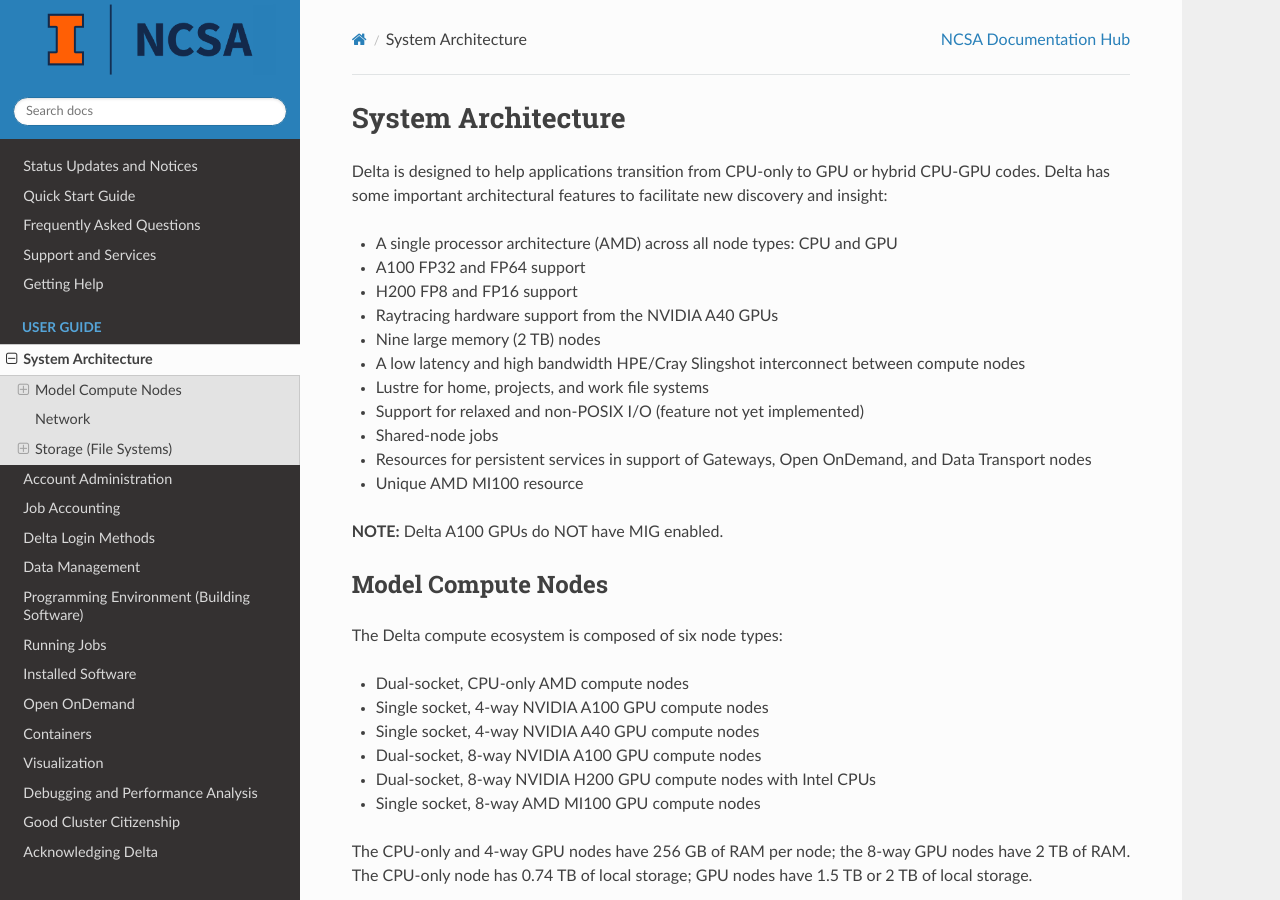
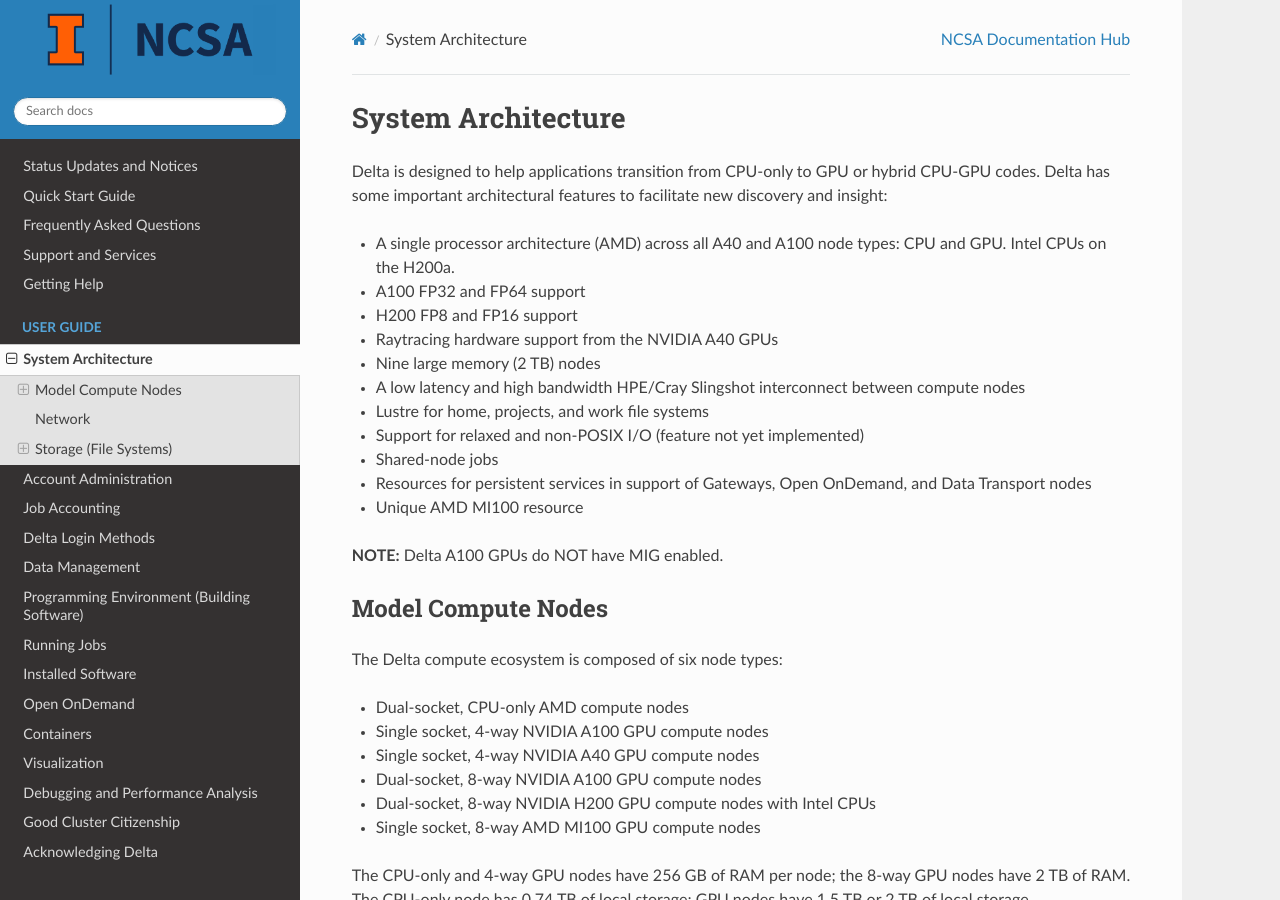
Before and after one commit to ncsa/Delta_doc, a Sphinx documentation site: the page built from docs/source/user_guide/architecture.rst, in a window 1280 px wide and 900 px high. Built offline with Sphinx 7.4.7 and the Read the Docs theme 3.1.0, drawn with Linux system fonts in a browser that asks for light colours.

Commit message:
Update architecture.rst
and another small change.

```diff
--- a/docs/source/user_guide/architecture.rst
+++ b/docs/source/user_guide/architecture.rst
@@ -4,7 +4,7 @@ System Architecture
 Delta is designed to help applications transition from CPU-only to GPU or hybrid CPU-GPU codes.
 Delta has some important architectural features to facilitate new discovery and insight:
 
--  A single processor architecture (AMD) across all node types: CPU and GPU
+-  A single processor architecture (AMD) across all A40 and A100 node types: CPU and GPU. Intel CPUs on the H200a.
 -  A100 FP32 and FP64 support
 -  H200 FP8 and FP16 support
 -  Raytracing hardware support from the NVIDIA A40 GPUs
```
